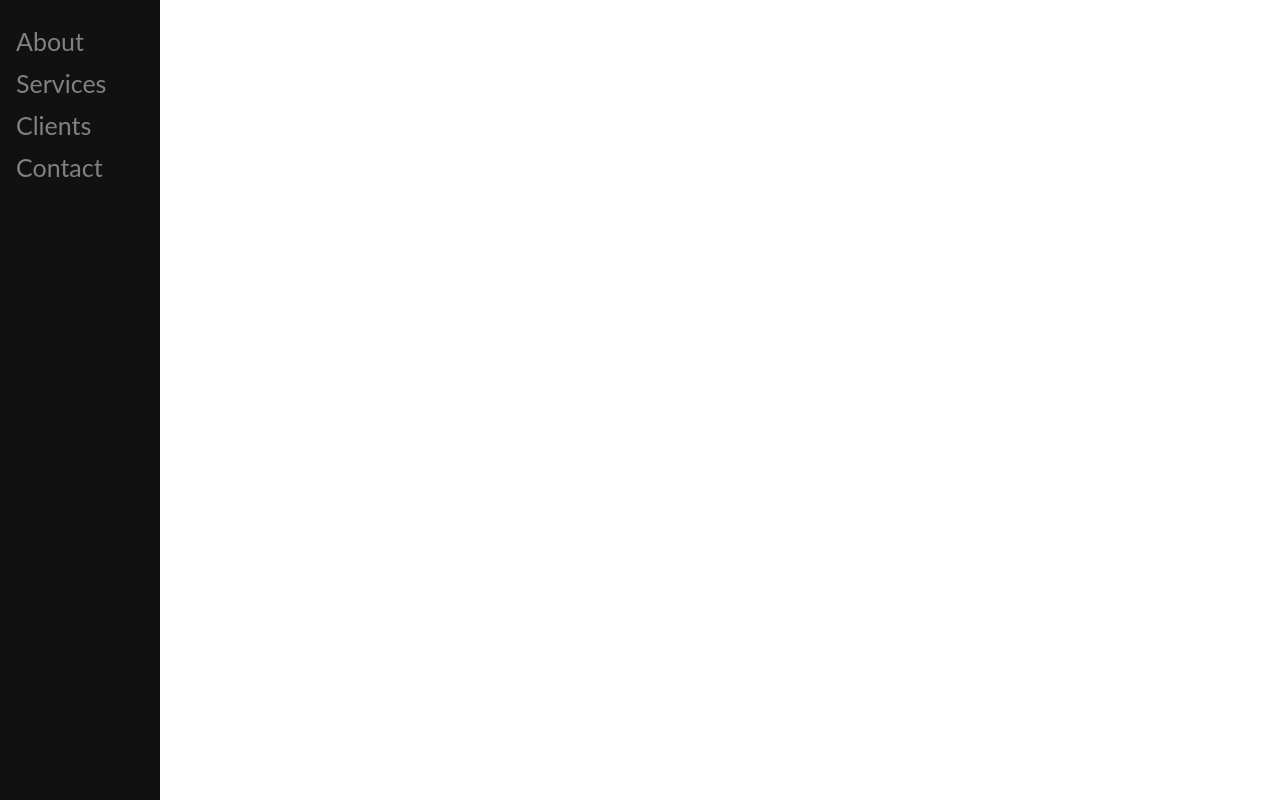
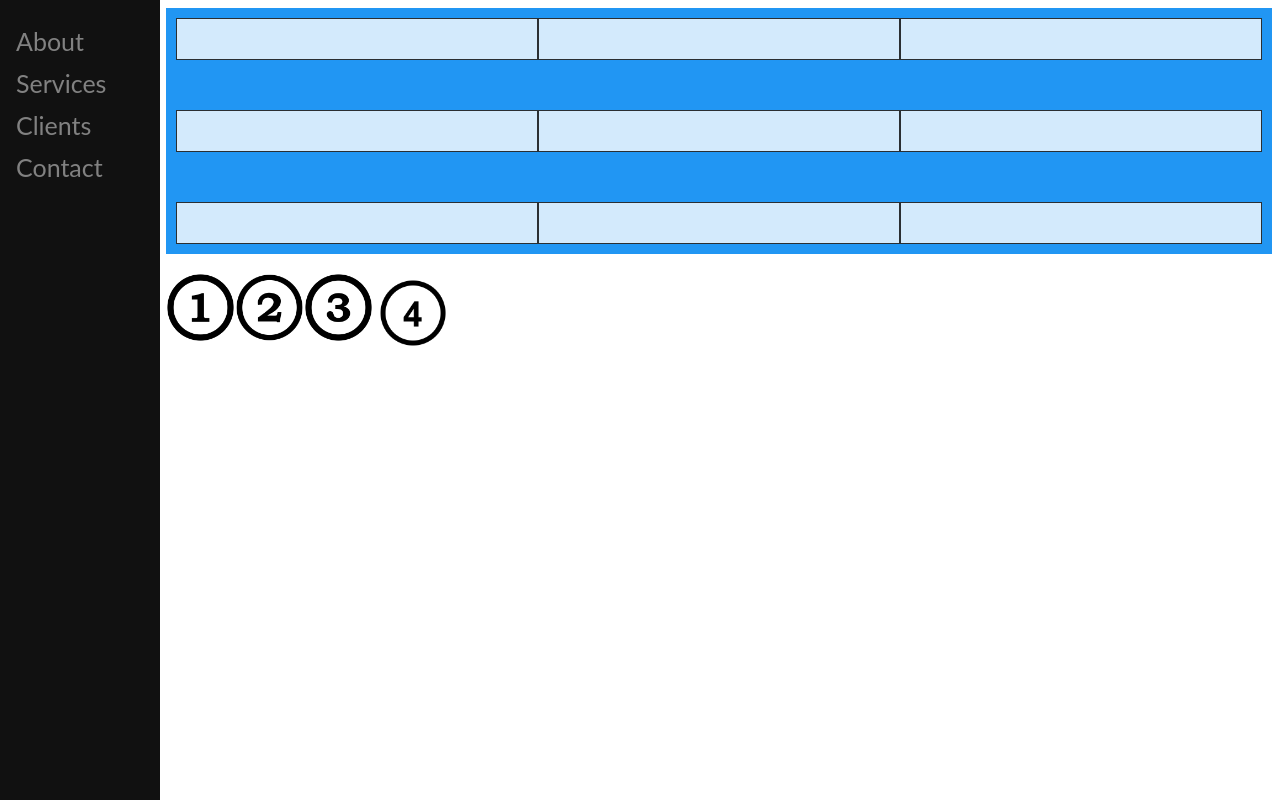
Before and after one commit to LawrenceChen15/markerApp, a PHP site: page /markerApp/frontEnd/Class.php in a window 1280 px wide. Run offline with PHP 8.4, Linux system fonts and the light colour scheme.

Commit message:
Keep yes

```diff
--- a/markerApp/frontEnd/Class.php
+++ b/markerApp/frontEnd/Class.php
@@ -61,6 +61,75 @@ body {
   <a href="#contact">Contact</a>
 </div>
 
+
+<head>
+<style>
+.grid-container {
+  display: grid;
+  row-gap: 50px;
+  grid-template-columns: auto auto auto;
+  background-color: #2196F3;
+  padding: 10px;
+}
+
+.body-center{
+  margin-left: 13%;
+}
+
+.grid-item {
+  background-color: rgba(255, 255, 255, 0.8);
+  border: 1px solid rgba(0, 0, 0, 0.8);
+  padding: 20px;
+  font-size: 30px;
+  text-align: center;
+}
+
+#drag1, #drag2, #drag3, #drag4{
+  float:left;
+}
+</style>
+</head>
+<body class = "body-center">
+
+<div ondrop="drop(event)" ondragover="allowDrop(event)" class="grid-container">
+  <div class="grid-item"></div>
+  <div class="grid-item"></div>
+  <div class="grid-item"></div>
+  <div class="grid-item"></div>
+  <div class="grid-item"></div>
+  <div class="grid-item"></div>
+  <div class="grid-item"></div>
+  <div class="grid-item"></div>
+  <div class="grid-item"></div>
+</div>
+
+<script>
+function allowDrop(ev) {
+  ev.preventDefault();
+}
+
+function drag(ev) {
+  ev.dataTransfer.setData("text", ev.target.id);
+}
+
+function drop(ev) {
+  ev.preventDefault();
+  var data = ev.dataTransfer.getData("text");
+  ev.target.appendChild(document.getElementById(data));
+}
+</script>
+</head>
+<body>
+<div id="div1" ondrop="drop(event)" ondragover="allowDrop(event)"></div>
+<br>
+<img id="drag1" src="/markerApp/markerApp/Pictures/Circle1.png" draggable="true" ondragstart="drag(event)" width="69" height="69">
+<img id="drag2" src="/markerApp/markerApp/Pictures/Circle2.png" draggable="true" ondragstart="drag(event)" width="69" height="69">
+<img id="drag3" src="/markerApp/markerApp/Pictures/Circle3.png" draggable="true" ondragstart="drag(event)" width="69" height="69">
+<img id="drag4" src="/markerApp/markerApp/Pictures/Circle4.png" draggable="true" ondragstart="drag(event)" width="80" height="80">
+
+
+</body>
+</html>
 </body>
 </html>
 
```
Also changed, not shown: markerApp/Pictures/Circle1.png (added), markerApp/Pictures/Circle2.png (added), markerApp/Pictures/Circle3.png (added), markerApp/Pictures/Circle4.png (added).
